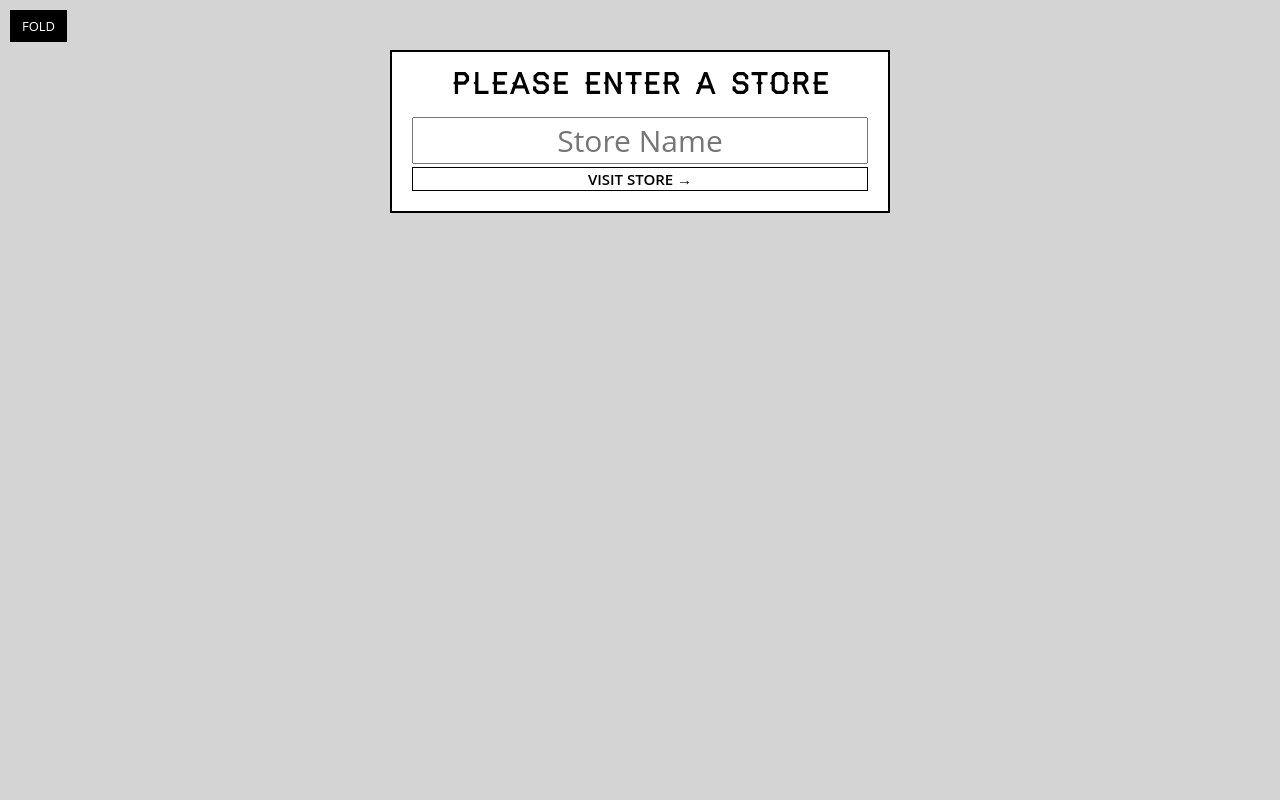
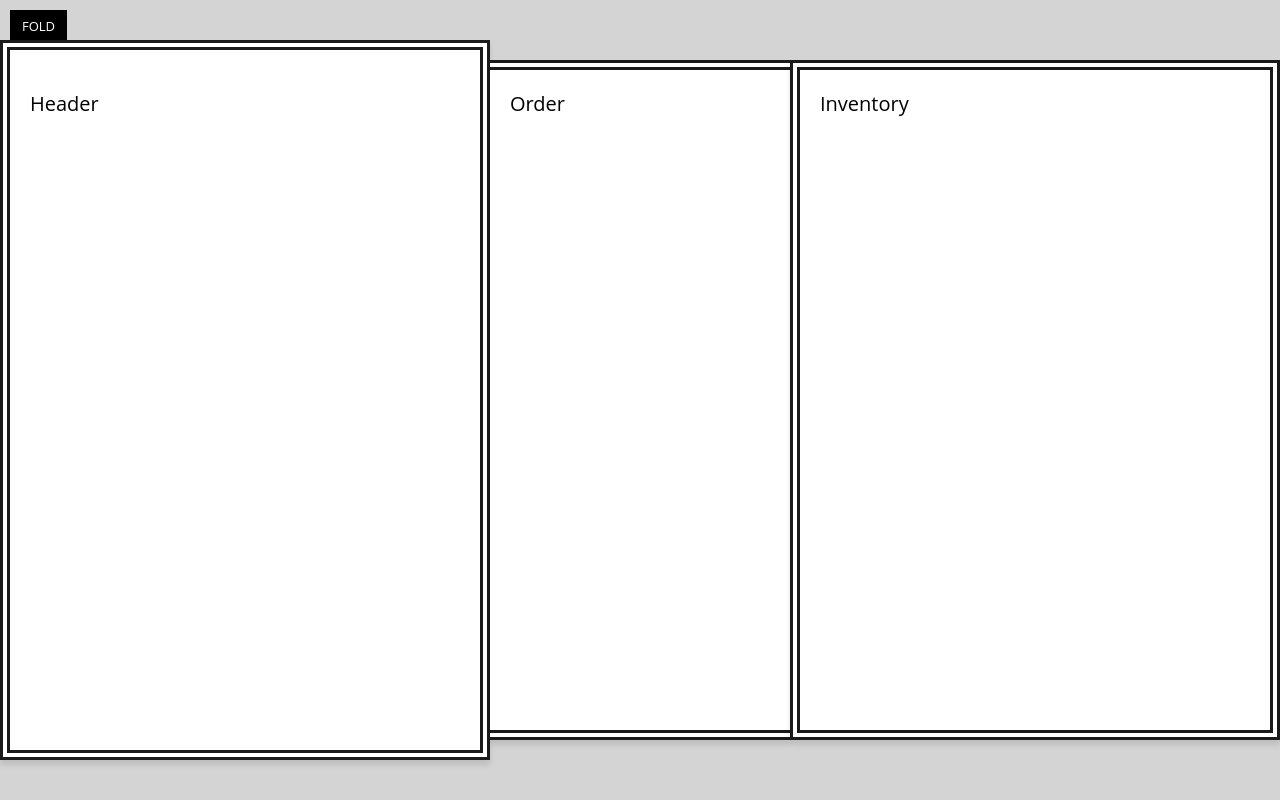
Before and after one commit to coreymcollins/react-for-beginners-course, a React (Create React App) app in the folder catch-of-the-day/: page / in a window 1280 px wide. Built offline with nearby package versions, Linux system fonts and the light colour scheme.

Commit message:
Imports and renders App instead of StorePicker

```diff
--- a/catch-of-the-day/src/index.js
+++ b/catch-of-the-day/src/index.js
@@ -10,6 +10,8 @@ import './css/style.css';
 // Import our StorePicker component.
 import StorePicker from './components/StorePicker';
 
+import App from './components/App';
+
 // Render a component.
 // <What does it render>, <what does it append to?>
-render( <StorePicker/>, document.querySelector( '#main' ) );
+render( <App/>, document.querySelector( '#main' ) );
```
